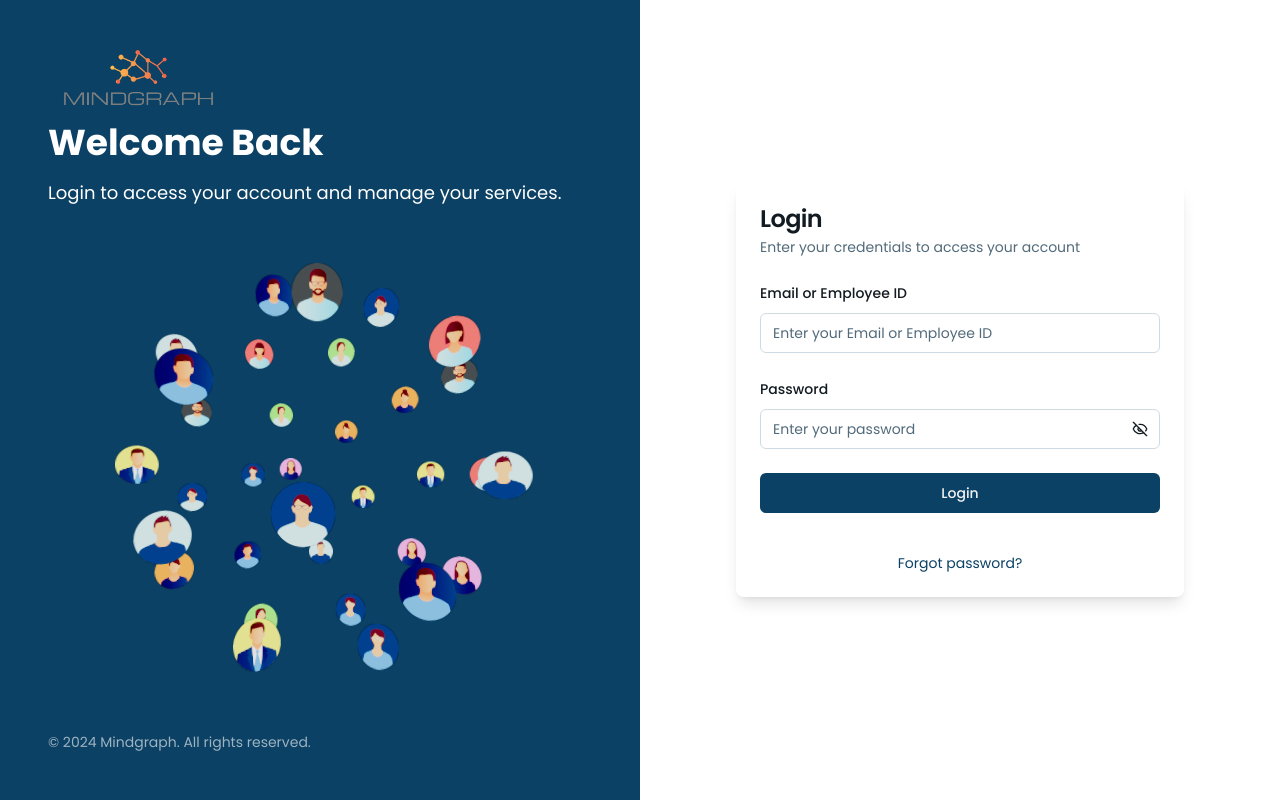
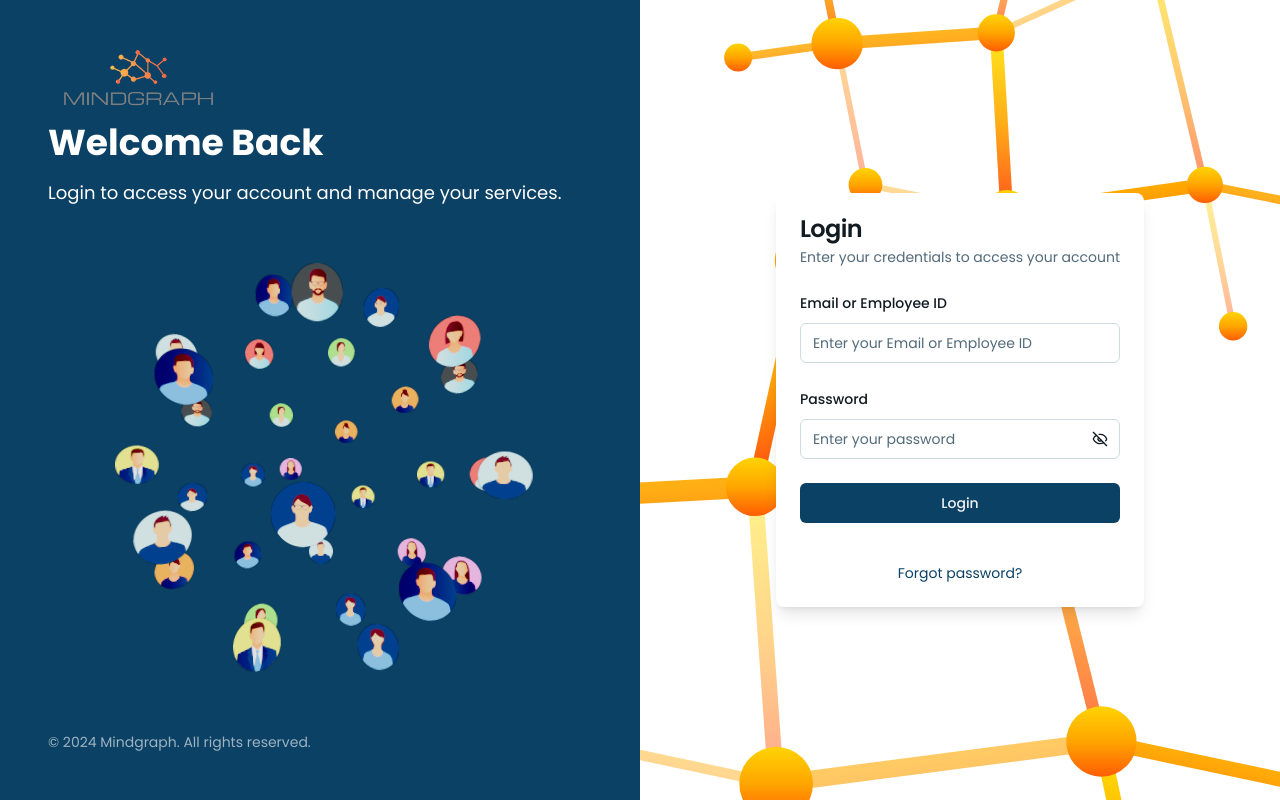
Before and after one commit to SRIHARI-MG/tms-update, a React (Vite) app: page /login in a window 1280 px wide. Built offline with nearby package versions, Linux system fonts and the light colour scheme.

Commit message:
updated: network animation

```diff
--- /dev/null
+++ b/src/components/ui/mindgraph-network-animation.tsx
@@ -0,0 +1,119 @@
+import React from "react";
+import { motion } from "framer-motion";
+
+const NODES = [
+  { id: 0, x: 155, y: 110, radius: 8 },
+  { id: 1, x: 130, y: 80, radius: 6 },
+  { id: 2, x: 175, y: 70, radius: 7 },
+  { id: 3, x: 240, y: 100, radius: 7 },
+  { id: 4, x: 280, y: 80, radius: 5 },
+  { id: 5, x: 280, y: 120, radius: 5 },
+  { id: 6, x: 200, y: 140, radius: 10 },
+  { id: 7, x: 120, y: 140, radius: 10 },
+  { id: 8, x: 80, y: 120, radius: 5 },
+  { id: 9, x: 100, y: 160, radius: 5 },
+  { id: 10, x: 160, y: 160, radius: 6 },
+  { id: 11, x: 220, y: 160, radius: 5 },
+];
+
+const EDGES = [
+  { source: 0, target: 1, width: 2 },
+  { source: 0, target: 2, width: 2 },
+  { source: 0, target: 6, width: 3 },
+  { source: 0, target: 7, width: 3 },
+  { source: 6, target: 3, width: 3 },
+  { source: 3, target: 4, width: 2 },
+  { source: 3, target: 5, width: 2 },
+  { source: 6, target: 10, width: 2 },
+  { source: 6, target: 7, width: 2 },
+  { source: 2, target: 3, width: 2 },
+  { source: 7, target: 8, width: 2 },
+  { source: 10, target: 8, width: 2 },
+  { source: 7, target: 9, width: 2 },
+  { source: 6, target: 11, width: 2 },
+];
+
+export default function MindgraphNetwork({
+  width = 400,
+  height = 200,
+  className = "",
+  nodeScale = 0.7,
+}) {
+  const scaleX = width / 400;
+  const scaleY = height / 200;
+
+  return (
+    <div
+      className={`w-full h-full flex items-center justify-center ${className}`}
+    >
+      <svg width={width} height={height} className="bg-transparent">
+        <defs>
+          <linearGradient id="nodeGradient" x1="0%" y1="0%" x2="100%" y2="100%">
+            <stop offset="0%" stopColor="#ffe604" />
+            <stop offset="50%" stopColor="#FFA500" />
+            <stop offset="100%" stopColor="#ff3f04" />
+          </linearGradient>
+        </defs>
+        {EDGES.map((edge, index) => {
+          const sourceNode = NODES[edge.source];
+          const targetNode = NODES[edge.target];
+
+          return (
+            <motion.line
+              key={`edge-${index}`}
+              x1={sourceNode.x * scaleX}
+              y1={sourceNode.y * scaleY}
+              x2={targetNode.x * scaleX}
+              y2={targetNode.y * scaleY}
+              stroke="url(#nodeGradient)"
+              strokeWidth={edge.width * Math.min(scaleX, scaleY)}
+              initial={{ opacity: 0.4 }}
+              animate={{
+                opacity: [0.4, 1, 0.4],
+                strokeWidth: [
+                  edge.width * Math.min(scaleX, scaleY),
+                  edge.width * 1.5 * Math.min(scaleX, scaleY),
+                  edge.width * Math.min(scaleX, scaleY),
+                ],
+              }}
+              transition={{
+                duration: 2,
+                repeat: Infinity,
+                repeatType: "reverse",
+                ease: "easeInOut",
+                delay: Math.random() * 2,
+              }}
+            />
+          );
+        })}
+        {NODES.map((node) => {
+          const isLargeNode = node.radius >= 6;
+          const pulseScale = isLargeNode ? 1.009 : 1;
+          const pulseDuration = isLargeNode ? 2 : 3;
+
+          return (
+            <motion.circle
+              key={`node-${node.id}`}
+              cx={node.x * scaleX}
+              cy={node.y * scaleY}
+              r={node.radius * Math.min(scaleX, scaleY)}
+              fill="url(#nodeGradient)"
+              initial={{ scale: 1 }}
+              animate={{
+                scale: [nodeScale, pulseScale, nodeScale],
+                opacity: [1, 1, 1],
+              }}
+              transition={{
+                duration: pulseDuration,
+                repeat: Infinity,
+                repeatType: "reverse",
+                ease: "easeInOut",
+                delay: Math.random() * 2,
+              }}
+            />
+          );
+        })}
+      </svg>
+    </div>
+  );
+}
--- a/src/index.css
+++ b/src/index.css
@@ -11,7 +11,7 @@ html body {
 
 @layer base {
   :root {
-    --gradient: linear-gradient(to top left, #094366, #0d6a9f, #2596be);
+    --gradient: linear-gradient(to top left, #ff3f04, #0d6a9f, #2596be);
     --background: 255 100% 100%; /* Set background to white */
     --foreground: 204 30% 10%;
     --muted: 204 20% 92%;
@@ -62,7 +62,7 @@ html body {
 
   /* Auth layout specific theme */
   .auth-layout {
-    --gradient: linear-gradient(to top left, #094366, #0d6a9f, #2596be);
+    --gradient: linear-gradient(to top left, rgb(243, 191, 20), #0d6a9f, #2596be);
     --background: 255 100% 100%; /* Set auth background to white */
     --foreground: 204 30% 10%;
     --muted: 204 20% 92%;
--- a/src/layout/AuthLayoutPage.tsx
+++ b/src/layout/AuthLayoutPage.tsx
@@ -1,4 +1,4 @@
-import React, { useEffect } from "react";
+import React from "react";
 import companyLogo from "@/assets/CompanyLogo.png";
 import LP1 from "@/assets/lp1.svg";
 import LP2 from "@/assets/lp2.svg";
@@ -12,6 +12,7 @@ import LP9 from "@/assets/lp9.svg";
 import LP10 from "@/assets/lp10.svg";
 import InteractiveIconCloud from "@/components/ui/orbiting-images";
 import { Toaster } from "@/components/ui/toaster";
+import MindgraphNetwork from "@/components/ui/mindgraph-network-animation";
 
 type AuthLayoutProps = {
   title: string;
@@ -26,9 +27,9 @@ export default function AuthLayout({
 }: AuthLayoutProps) {
   return (
     <>
-      <div className="!auth-layout flex min-h-screen">
+      <div className="!auth-layout flex min-h-screen z-10 !overflow-hidden">
         {/* Left side - Gradient background */}
-        <div className="hidden w-1/2 lg:block bg-gradient-to-br from-primary to-primary p-12">
+        <div className="hidden w-1/2 lg:block bg-gradient-to-br from-primary to-primary p-12 z-20">
           <div className="h-full flex flex-col justify-between">
             <img src={companyLogo} alt="Company Logo" className="w-1/3" />
 
@@ -81,11 +82,19 @@ export default function AuthLayout({
         </div>
 
         {/* Right side - Form */}
-        <div className="w-full lg:w-1/2 flex flex-col gap-5 items-center justify-center p-8 bg-background">
-          <div className="max-w-md lg:hidden">
+        <div className=" w-full lg:w-1/2 flex flex-col gap-5 items-center justify-center p-8 bg-background">
+          <div className="max-w-md z-20 lg:hidden">
             <img src={companyLogo} alt="Company Logo" className="w-full" />
           </div>
-          {children}
+          <div className="absolute inset-0 z-0 overflow-hidden">
+            <div className="absolute -inset-3/4 lg:-top-1/4 -top-full -left-1/2 lg:-left-1/4 rotate-45">
+              <MindgraphNetwork width={2000} height={1300} />
+            </div>
+            <div className="hidden lg:block absolute -inset-1/4 lg:-top-full -right-full rotate-45">
+              <MindgraphNetwork width={1200} height={800} />
+            </div>
+          </div>
+          <div className="z-20">{children}</div>
         </div>
         <Toaster />
       </div>
--- a/src/pages/private/Employee_Components/EmployeeDashboard.tsx
+++ b/src/pages/private/Employee_Components/EmployeeDashboard.tsx
@@ -1,9 +1,12 @@
+import MindgraphNetwork from "@/components/ui/mindgraph-network-animation";
 import React from "react";
 
 const EmployeeDashboard = () => {
-  return <div>
-    Dashboard
-  </div>;
+  return (
+    <div>
+      <MindgraphNetwork width={450} height={250} nodeScale={1} />
+    </div>
+  );
 };
 
 export default EmployeeDashboard;
--- a/src/pages/public/LoginPage.tsx
+++ b/src/pages/public/LoginPage.tsx
@@ -1,4 +1,4 @@
-import React, { useState } from "react";
+import React, { useEffect, useState } from "react";
 import { zodResolver } from "@hookform/resolvers/zod";
 import { useForm } from "react-hook-form";
 import * as z from "zod";
@@ -30,6 +30,7 @@ import { useToast } from "@/hooks/use-toast";
 import { Toaster } from "@/components/ui/toaster";
 import { defaultRedirectPerRole, Roles } from "@/utils/roleConfig";
 import LoadingButton from "@/components/ui/loading-button";
+import MindgraphNetwork from "@/components/ui/mindgraph-network-animation";
 
 const formSchema = z.object({
   email: z
@@ -114,7 +115,8 @@ export default function LoginPage() {
       title="Welcome Back"
       description="Login to access your account and manage your services."
     >
-      <Card className="w-full max-w-md border-none shadow-lg">
+
+      <Card className=" w-full max-w-md border-none bg-background shadow-lg z-20">
         <CardHeader>
           <CardTitle>Login</CardTitle>
           <CardDescription>
```
